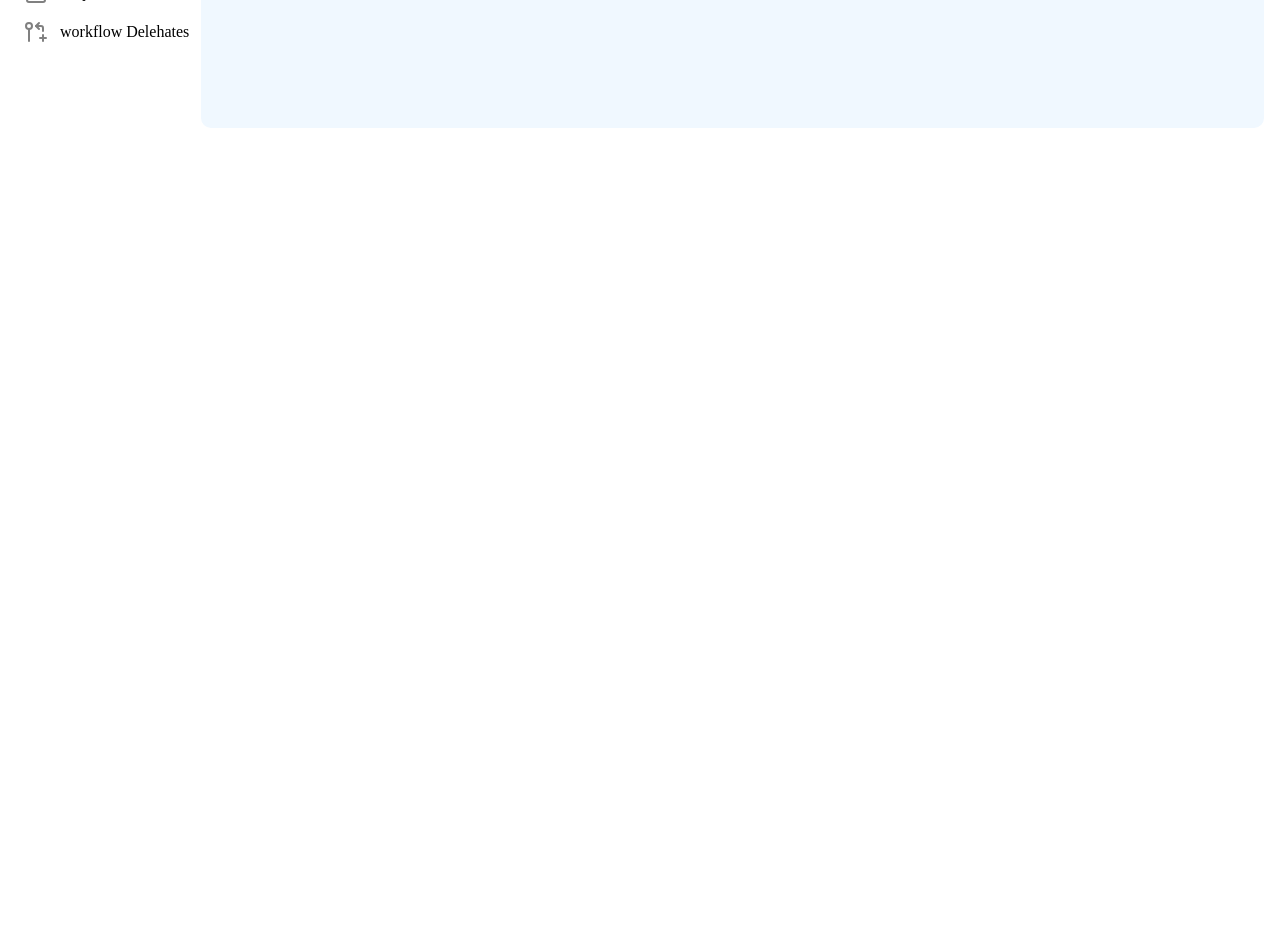
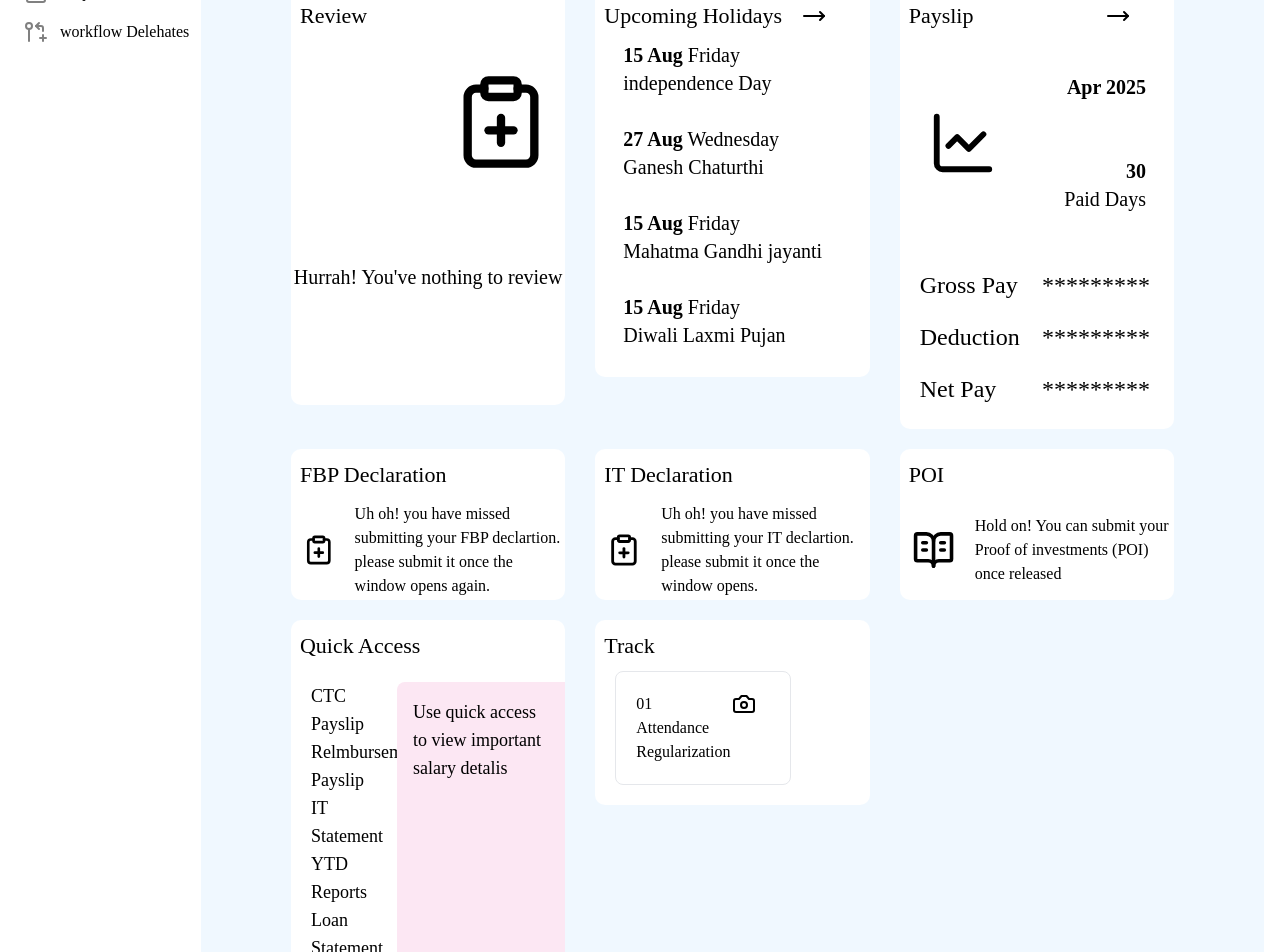
Before and after one commit to Shubhampal-12/greythr-clone-ui, a React (Vite) app: page /LoginHome in a window 1280 px wide. Shown: the part 560-1512 px from the top of the page. Before the commit the page ends 800 px from the top, so only its background shows below. Built offline with nearby package versions, Linux system fonts and the light colour scheme.

Commit message:
create a new functionality to  user page

```diff
--- a/src/Login_Emp/EmpHomePage/Employeehomepage.css
+++ b/src/Login_Emp/EmpHomePage/Employeehomepage.css
@@ -1,7 +1,7 @@
 .main_EmpHome{
  font-family: 'Gill Sans', 'Gill Sans MT', Calibri, 'Trebuchet MS', sans-serif;
  background-color: aliceblue;
- height: 42rem;
+ /* height: 42rem;   */
  width: 100%;
  margin-top: 1rem;
  margin-right: 1rem;
@@ -14,10 +14,13 @@
     justify-content: space-between;
 }
  .left_Emp{
-    margin: 20px;
+    margin: 28px;
+    font-size: 36px;
+    font-weight: 500;
+    color: #000;
 }
 .left_Emp h1{
-    font-size: 1rem;
+    font-size: 2rem;
     font-weight: 700;
 }
 
@@ -58,5 +61,76 @@
     display: inline;
     align-items: center;
     margin: 20px 90px 20px 70px;
+}
+
+.Emp_Container{
+display: grid;
+grid-template-columns: repeat(3, 1fr);
+grid-gap: 10px;
+align-items: center;
+margin: 25px 80px 25px 80px;
 
 }
+.box_Emp{
+    background-color: white;
+    border-radius: 10px;
+    margin: 10px;
+    margin-bottom: auto;
+}
+.box_Emp h3{
+    margin: 9px;
+    font-size: 22px;
+    font-weight: 500;
+}
+.box_1{
+    text-align: center;
+    margin-top: 40px;
+}
+.box_1 p{
+    font-size: 20px;
+    margin:90px 0px 113px 0px;
+}
+#BOX1{
+    grid-column-start: 1;
+    grid-row-start: 1;
+}
+
+ #BOX4{
+    grid-row-start: 3;
+    grid-column-start: auto;
+ }
+
+
+              /*  */
+
+ @media screen and (max-width:600px) {
+    .main_EmpHome{
+        margin-top: 0;
+        margin-right: 0;
+    }
+    .Emp_Container {
+        grid-template-columns: 1fr;
+        margin: 0px 20px 0px 20px;
+    }
+    .box_Emp {
+        margin: 10px 0px;
+    }
+    .Hero_Emp {
+        flex-direction: column;
+        align-items: center;
+    }
+    .Hero_left {
+        text-align: center;
+    }
+    .IMG img {
+        width: 100%;
+        height: auto;
+        margin: 0px;
+    }
+    .sidebar{
+        display: none;
+    }
+    .box_1 svg{
+        margin-left: 30%;
+    }
+}
--- a/src/Login_Emp/EmpHomePage/Employeehomepage.jsx
+++ b/src/Login_Emp/EmpHomePage/Employeehomepage.jsx
@@ -1,18 +1,30 @@
 import React from "react";
-import { ChevronDown, Bell, Power } from "lucide-react";
+import {
+  ChevronDown,
+  Bell,
+  Power,
+  ClipboardPlus,
+  MoveRight,
+  ChartLine,
+  BookOpenText,
+  Camera,
+} from "lucide-react";
 import "../EmpHomePage/Employeehomepage.css";
 import Login from "../../compontent/All  Image/Login.png";
 import Img from "../../compontent/All  Image/img.png";
 import Emp_sidebar from "../Emp_sidebar";
+import { Link } from "react-router-dom";
 
 const Employeehomepage = () => {
   return (
-    <div className="flex ">
-      <Emp_sidebar />
+    <div className="flex">
+      <Emp_sidebar  />
       <div className="main_EmpHome  ">
         <div className="Nav_Emp">
           <div className="left_Emp">
-            <h1>Home</h1>
+            <Link to="/">
+              <a>Home</a>
+            </Link>
           </div>
           <div className="Right_Emp">
             <a href="#">
@@ -38,7 +50,134 @@ const Employeehomepage = () => {
         <div className="IMG">
           <img src={Img} alt="" />
         </div>
+
+        <div className="Emp_Container">
+          <div className="box_Emp" id="BOX1">
+            <h3>Review</h3>
+            <div className="box_1">
+              <ClipboardPlus className="ml-40" size={100} />
+              <p>Hurrah! You've nothing to review</p>
+            </div>
+          </div>
+
+          <div className="box_Emp "id="BOX2">
+            <div className="flex justify-between items-center mr-11">
+              <h3>Upcoming Holidays</h3>
+              <MoveRight />
+            </div>
+            <div className=" ml-7 text-xl ">
+              <p>
+                <b>15 Aug</b> Friday <br /> independence Day
+              </p>
+              <br />
+              <p>
+                <b>27 Aug</b> Wednesday <br /> Ganesh Chaturthi
+              </p>
+              <br />
+              <p>
+                <b>15 Aug</b> Friday <br /> Mahatma Gandhi jayanti
+              </p>
+              <br />
+              <p>
+                <b>15 Aug</b> Friday <br /> Diwali Laxmi Pujan
+              </p>
+              <br />
+            </div>
+          </div>
+
+          <div className="box_Emp" id="BOX3">
+            <div className="flex justify-between items-center mr-11">
+              <h3>Payslip</h3>
+              <MoveRight />
+            </div>
+            <div className=" flex justify-between items-center text-end ml-7 mt-8 mb-5 text-xl">
+              <ChartLine size={70} />
+              <p className="grid mr-7">
+                <b>Apr 2025</b>
+                <br />
+                <br />
+                <b>30</b>Paid Days
+              </p>
+            </div>
+            <div className=" mt-14 text-2xl ml-5">
+              <ul>
+                <li className="flex justify-between mr-6 ">
+                  <p>Gross Pay</p> *********
+                </li>
+                <li className="flex justify-between mr-6 mt-5">
+                  <p>Deduction</p> *********
+                </li>
+                <li className="flex justify-between mr-6 mt-5 mb-6">
+                  <p>Net Pay</p> *********
+                </li>
+              </ul>
+            </div>
+          </div>
+
+          <div className="box_Emp mt-10" id='BOX4'>
+            <h3>Quick Access</h3>
+            <div className=" flex text-lg ml-[20px] mt-5 mb-5">
+              <div className="">
+                <ul>
+                  <li>CTC Payslip</li>
+                  <li>Relmbursement Payslip</li>
+                  <li>IT Statement</li>
+                  <li>YTD Reports</li>
+                  <li>Loan Statement</li>
+                </ul>
+              </div>
+              <div className="bg-pink-100 rounded-l-lg p-4 ml-5">
+                <p>Use quick access to view important salary detalis</p>
+              </div>
+            </div>
+          </div>
+
+          <div className="box_Emp" id="BOX5">
+            <h3>FBP Declaration</h3>
+            <div className="flex items-center ml-3">
+              <ClipboardPlus className="mr-5" size={100} />
+              <p>
+                Uh oh! you have missed submitting your FBP declartion. please
+                submit it once the window opens again.
+              </p>
+            </div>
+          </div>
+          <div className="box_Emp" id="BOX6">
+            <h3>IT Declaration</h3>
+            <div className="flex items-center ml-3">
+              <ClipboardPlus className="mr-5" size={100} />
+              <p>
+                Uh oh! you have missed submitting your IT declartion. please
+                submit it once the window opens.
+              </p>
+            </div>
+          </div>
+          <div className="box_Emp" id="BOX7">
+            <h3>POI</h3>
+            <div className="flex items-center ml-3">
+              <BookOpenText className="mr-5" size={100} />
+              <p>
+                Hold on! You can submit your Proof of investments (POI) once
+                released
+              </p>
+            </div>
+          </div>
+          <div className="box_Emp" id="BOX8">
+            <h3>Track</h3>
+            <div className="border rounded-lg p-5 w-44 ml-5 mb-5 ">
+              <h4 className="flex gap-20">
+                01
+                <Camera />
+              </h4>
+              <p>Attendance Regularization</p>
+            </div>
+          </div>
+        </div>
+        <div className="text-center mb-12 font-thin text-lg ">
+           <p>v6.3.0-prod-1043 | privacy policy | Terms of Service </p>
+        </div>
       </div>
+
     </div>
   );
 };
--- a/src/compontent/navbar/Navbar.jsx
+++ b/src/compontent/navbar/Navbar.jsx
@@ -10,9 +10,9 @@ const Navbar = () => {
   return (
     <nav className="navbar" >
       <div className="navbar-container">
-        <a className="navbar-logo">
-           <img src={imageUrl} alt="" />
-        </a>
+        <Link to='/' className="navbar-logo">
+           <img src={imageUrl}   alt="" />
+        </Link>
 
         <div className="nav-left">
           <div className="">
```
Also changed, not shown: 1 other file (tests, documents, lock files or other folders).
